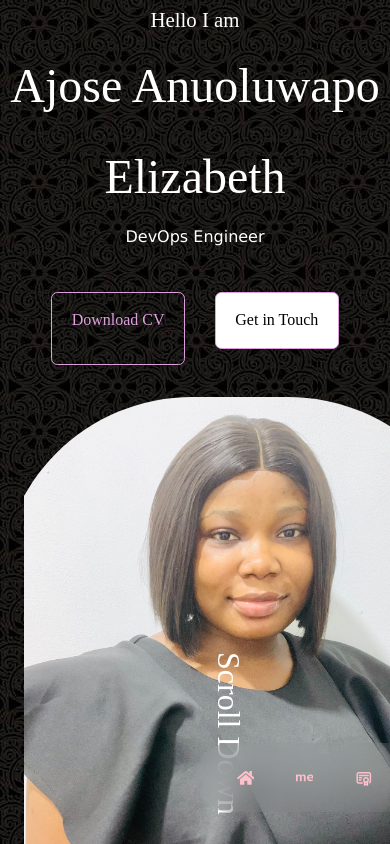
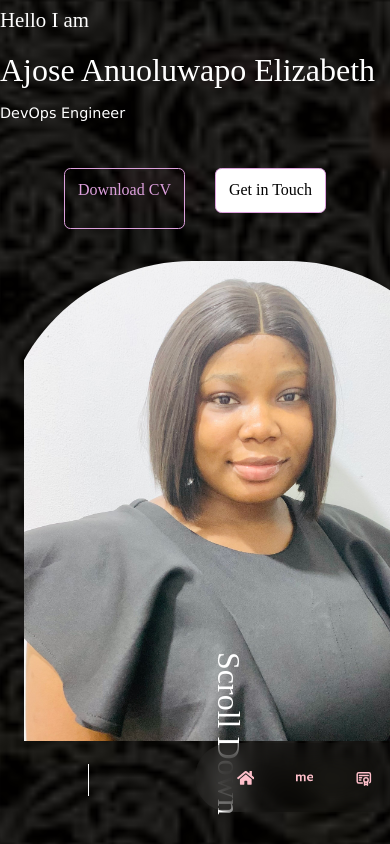
Before and after one commit to lizabethwordp/reactportfolio, a React (Create React App) app: page / in a window 390 px wide. Shown: the top 844 px of the page. Built offline with nearby package versions, Linux system fonts and the light colour scheme; a web font is replaced by a local one.

Commit message:
Update index.css

```diff
--- a/src/index.css
+++ b/src/index.css
@@ -1,6 +1,6 @@
 @import url('https://fonts.googleapis.com/css2?family=Edu+NSW+ACT+Foundation&display=swap');
 
-*{
+* {
     margin: 0;
     padding: 0;
     border: 0;
@@ -8,90 +8,88 @@
     box-sizing: border-box;
     list-style: none;
     text-decoration: none;
-    /* background-color: navy; */
+}
 
-}
-:root{
-    /* --color-bg: antiquewhite; */
+:root {
     --color-bg-variant: var(--color-white);
     --color-primary: plum;
-    /* rgb(86, 86, 245) */
     --color-primary-variant: var(--color-white);
     --color-white: white;
     --color-light: rgba(255, 255, 255, 0.6);
-    text-align: center;
     --transition: all 400ms ease;
 
-    --container-width-lg:75%;
-    --container-width-md:86%;
+    --container-width-lg: 75%;
+    --container-width-md: 86%;
     --container-width-sm: 90%;
+}
 
-
-}
-html{
+html {
     scroll-behavior: smooth;
 }
-::-webkit-scrollbar{
+
+::-webkit-scrollbar {
     display: none;
 }
-body{
+
+body {
     font-family: 'Edu NSW ACT Foundation', cursive;
-    /* background: var(--color-bg); */
     color: var(--color-white);
     line-height: 1.9;
-    background-image: url(../src/assets/me1.jpg)
+    background-image: url(../src/assets/me1.jpg);
+    background-size: cover;
+    background-attachment: fixed;
 }
 
-/* General styles */
-.container{
+.container {
     width: var(--container-width-lg);
     margin: 0 auto;
+}
 
-}
-h1, h2, h3, h4, h5{
+h1, h2, h3, h4, h5 {
     font-weight: 500;
     font-size: 1.3rem;
+}
 
-}
-h1{
+h1 {
     font-size: 3rem;
     color: white;
+}
 
+section {
+    margin-top: 8rem;
 }
-section{
-    margin-top: 8rem;
 
-}
-section > h2, section > h5{
+section > h2, section > h5 {
     text-align: center;
     color: white;
     font-weight: 400;
-    /* font-family: 'Lucida Sans', 'Lucida Sans Regular', 'Lucida Grande', 'Lucida Sans Unicode', Geneva, Verdana, sans-serif; */
     font-size: 1rem;
 }
-section > h2{
+
+section > h2 {
     color: white;
-    /* rgb(86, 86, 245) */
     margin-bottom: 3rem;
     font-size: 3rem;
     font-weight: bolder;
+}
 
-}
-.text-light{
+.text-light {
     color: white;
     font-weight: 300;
     font-family: 'Lucida Sans', 'Lucida Sans Regular', 'Lucida Grande', 'Lucida Sans Unicode', Geneva, Verdana, sans-serif;
     font-size: 1rem;
 }
-a{
+
+a {
     color: plum;
     transition: var(--transition);
+}
 
-}
-a:hover{
+a:hover {
     color: white;
 }
-.btn{
+
+.btn {
     width: max-content;
     display: inline-block;
     color: var(--color-primary);
@@ -102,25 +100,24 @@ a:hover{
     transition: var(--transition);
     font-weight: 400;
 }
-.btn:hover{
+
+.btn:hover {
     background: plum;
     color: black;
     border-color: transparent;
+}
 
-
-}
-.btn-primary{
+.btn-primary {
     background: white;
     color: black;
 }
-img{
+
+img {
     display: block;
     width: 100%;
-
     object-fit: cover;
 }
 
-/* Media Queries */
 @media screen and (max-width: 1024px) {
     .container {
         width: var(--container-width-md);
@@ -129,6 +126,18 @@ img{
     section {
         margin-top: 6rem;
     }
+
+    h1 {
+        font-size: 2.5rem;
+    }
+
+    section > h2 {
+        font-size: 2.5rem;
+    }
+
+    .btn {
+        padding: 0.5rem 1rem;
+    }
 }
 
 @media only screen and (max-width: 600px) {
@@ -136,7 +145,24 @@ img{
         width: var(--container-width-sm);
     }
 
+    section {
+        margin-top: 4rem;
+    }
+
+    h1 {
+        font-size: 2rem;
+    }
+
     section > h2 {
-        margin-top: 2rem;
+        font-size: 2rem;
+        margin-bottom: 2rem;
+    }
+
+    .btn {
+        padding: 0.4rem 0.8rem;
+    }
+
+    .text-light {
+        font-size: 0.9rem;
     }
 }
```
